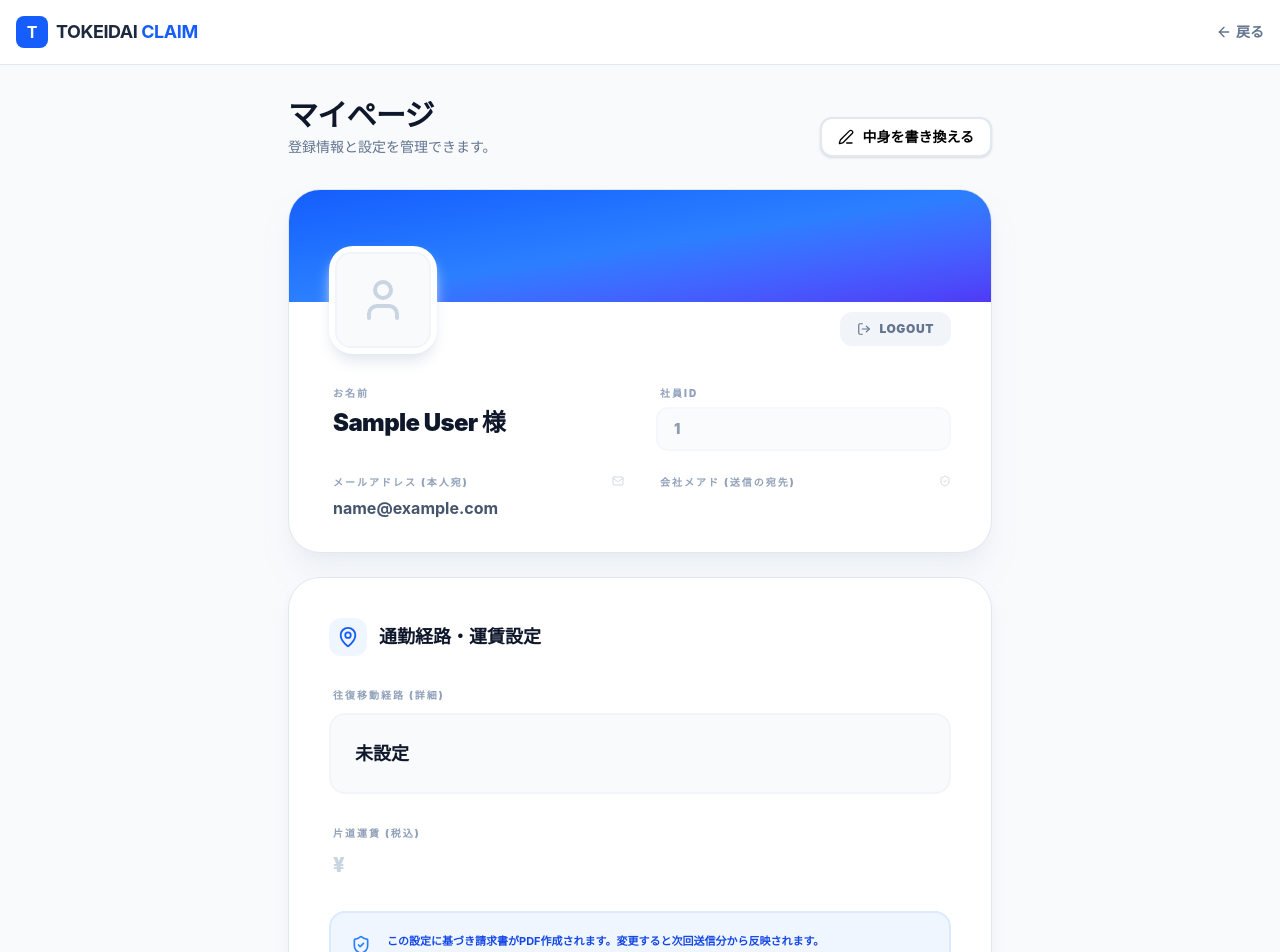
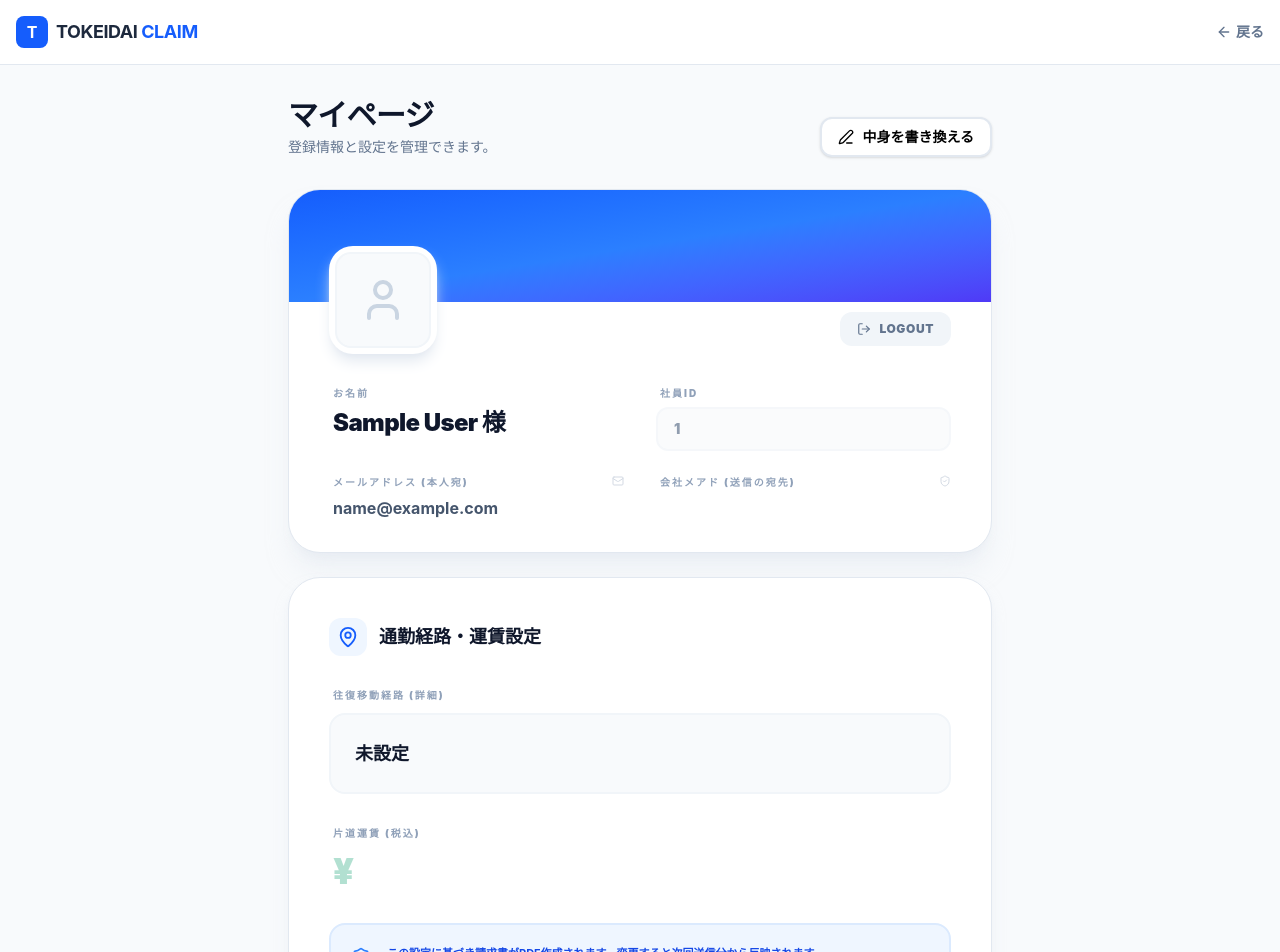
Before and after one commit to hrkw1717/Kotsuhi-Seikyu, a Next.js app in the folder tokeidai-react/: page /mypage in a window 1280 px wide. Shown: the top 952 px of the page. Built offline with nearby package versions, Linux system fonts and the light colour scheme; no server answers; sample sign-in values are in the browser's storage.

Commit message:
Matched currency symbol size with fare amount on My Page

```diff
--- a/tokeidai-react/src/app/mypage/page.tsx
+++ b/tokeidai-react/src/app/mypage/page.tsx
@@ -301,8 +301,8 @@ export default function MyPage() {
                                                 />
                                             </div>
                                         ) : (
-                                            <div className="flex items-baseline gap-1.5 ml-1">
-                                                <span className="font-black text-slate-300 text-xl">¥</span>
+                                            <div className="flex items-center gap-1.5 ml-1">
+                                                <span className="font-black text-emerald-600/30 text-4xl">¥</span>
                                                 <p className="text-emerald-600 font-black text-4xl tracking-tight">
                                                     {user.fare?.toLocaleString()}
                                                 </p>
```
